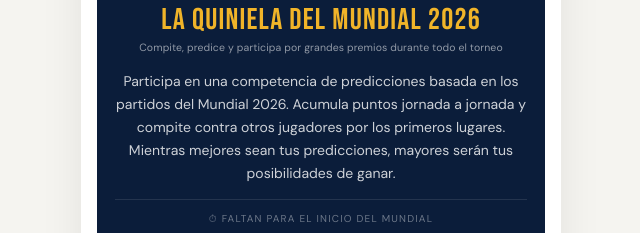
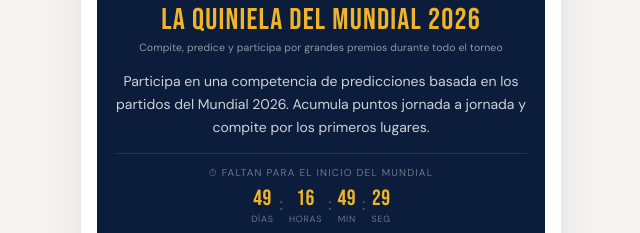
Before and after one commit to ememos72-hash/quiniela-mundial-2026, a React (Vite) app: page /inicio in a window 1280 px wide. Shown: the part 172-405 px from the top of the page, without its empty margins (319-959 px from the left). Built offline with nearby package versions, Linux system fonts and the light colour scheme; no server answers; the database is empty.

Commit message:
InicioPage: texto de descripcion simplificado

```diff
--- a/src/pages/InicioPage.jsx
+++ b/src/pages/InicioPage.jsx
@@ -19,8 +19,7 @@ const BIENVENIDA = {
   subtitulo: 'Compite, predice y participa por grandes premios durante todo el torneo',
   texto:
     'Participa en una competencia de predicciones basada en los partidos del Mundial 2026.\n' +
-    'Acumula puntos jornada a jornada y compite contra otros jugadores por los primeros lugares.\n\n' +
-    'Mientras mejores sean tus predicciones, mayores serán tus posibilidades de ganar.',
+    'Acumula puntos jornada a jornada y compite por los primeros lugares.',
 };
 
 // =============================================================================
```
